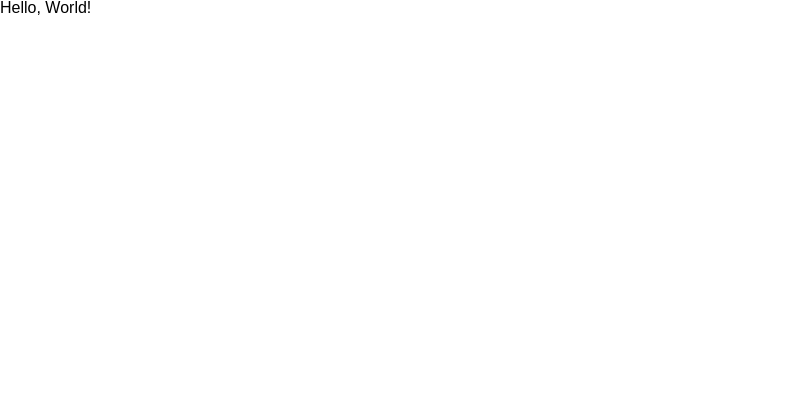
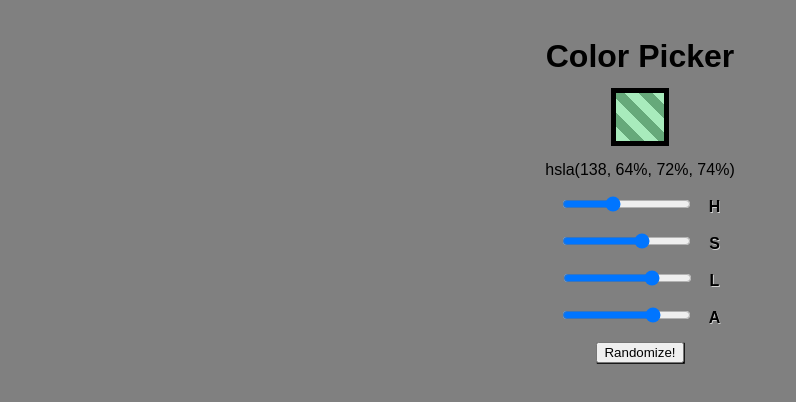
Before and after one commit to jumarin22/color-picker-hooks, a React (Create React App) app: page / in a window 1280 px wide. Shown: the top 402 px of the page, without its empty margins (0-796 px from the left). Built offline with nearby package versions, Linux system fonts and the light colour scheme.

Commit message:
Imported previous ColorPicker without hooks, as a base

```diff
--- a/src/App.jsx
+++ b/src/App.jsx
@@ -1,5 +1,95 @@
-import React from 'react'
+import React, { Component } from 'react'
 
-export function App() {
-  return <div>Hello, World!</div>
+export class App extends Component {
+  state = {
+    hue: Math.floor(Math.random() * 360),
+    sat: Math.floor(Math.random() * 100),
+    light: Math.floor(Math.random() * 100),
+    alpha: Math.floor(Math.random() * 100),
+  }
+
+  updateHue = (e) => {
+    this.setState({ hue: e.target.value })
+  }
+
+  updateSat = (e) => {
+    this.setState({ sat: e.target.value })
+  }
+
+  updateLight = (e) => {
+    this.setState({ light: e.target.value })
+  }
+
+  updateAlpha = (e) => {
+    this.setState({ alpha: e.target.value })
+  }
+
+  handleNewState = (e) => {
+    this.setState({
+      hue: Math.floor(Math.random() * 360),
+      sat: Math.floor(Math.random() * 100),
+      light: Math.floor(Math.random() * 100),
+      alpha: Math.floor(Math.random() * 100),
+    })
+  }
+
+  render() {
+    const newBackgroundColor = `hsla(${this.state.hue}, ${this.state.sat}%, ${this.state.light}%, ${this.state.alpha}%)`
+    const newStyle = { backgroundColor: newBackgroundColor }
+    return (
+      <>
+        <h1>Color Picker</h1>
+        <article>
+          <div className="underBox">&nbsp;</div>
+          <div className="colorBox" style={newStyle}>
+            &nbsp;
+          </div>
+        </article>
+        <p>{newBackgroundColor}</p>
+        <div className="slider">
+          <input
+            type="range"
+            min="0"
+            max="360"
+            value={this.state.hue}
+            onChange={this.updateHue}
+          />
+          <label>H</label>
+        </div>
+        <div className="slider">
+          <input
+            type="range"
+            min="0"
+            max="100"
+            value={this.state.sat}
+            onChange={this.updateSat}
+          />
+          <label>S</label>
+        </div>
+        <div className="slider">
+          <input
+            type="range"
+            min="0"
+            max="100"
+            value={this.state.light}
+            onChange={this.updateLight}
+          />
+          <label>L</label>
+        </div>
+        <div className="slider">
+          <input
+            type="range"
+            min="0"
+            max="100"
+            value={this.state.alpha}
+            onChange={this.updateAlpha}
+          />
+          <label>A</label>
+        </div>
+        <button type="button" onClick={this.handleNewState}>
+          Randomize!
+        </button>
+      </>
+    )
+  }
 }
--- a/src/index.scss
+++ b/src/index.scss
@@ -7,6 +7,70 @@
 }
 
 body {
+  display: flex;
+  flex-direction: column;
+  min-height: 100%;
+  background-color: gray;
+}
+
+h1,
+p,
+div {
+  margin: 1rem;
+  text-align: center;
+}
+
+h1 {
+  color: black;
+  text-shadow: hsl(0, 0%, 50%) 0.05rem 0.05rem;
+}
+
+article {
+  margin: auto;
+  border: black thick solid;
+  max-width: max-content;
+  display: grid;
+  grid-template-columns: 1fr;
+  grid-template-rows: 1fr;
+}
+
+.underBox {
   margin: 0;
-  min-height: 100%;
+  width: 100%;
+  height: 100%;
+  grid-area: 1/1;
+  background: repeating-linear-gradient(
+    45deg,
+    white,
+    white 10px,
+    #000000 10px,
+    #000000 20px
+  );
 }
+
+.colorBox {
+  margin: 0;
+  width: 100%;
+  height: 100%;
+  grid-area: 1/1;
+  height: 3rem;
+  width: 3rem;
+  justify-self: center;
+  background-color: aqua;
+}
+
+.slider {
+  position: relative;
+  top: 50%;
+}
+
+label {
+  margin-left: 1rem;
+  font-weight: bold;
+  color: black;
+  text-shadow: lightgray 0.05rem 0.05rem;
+}
+button {
+  box-shadow: black 0.05rem 0.05rem;
+  color: black;
+}
```
